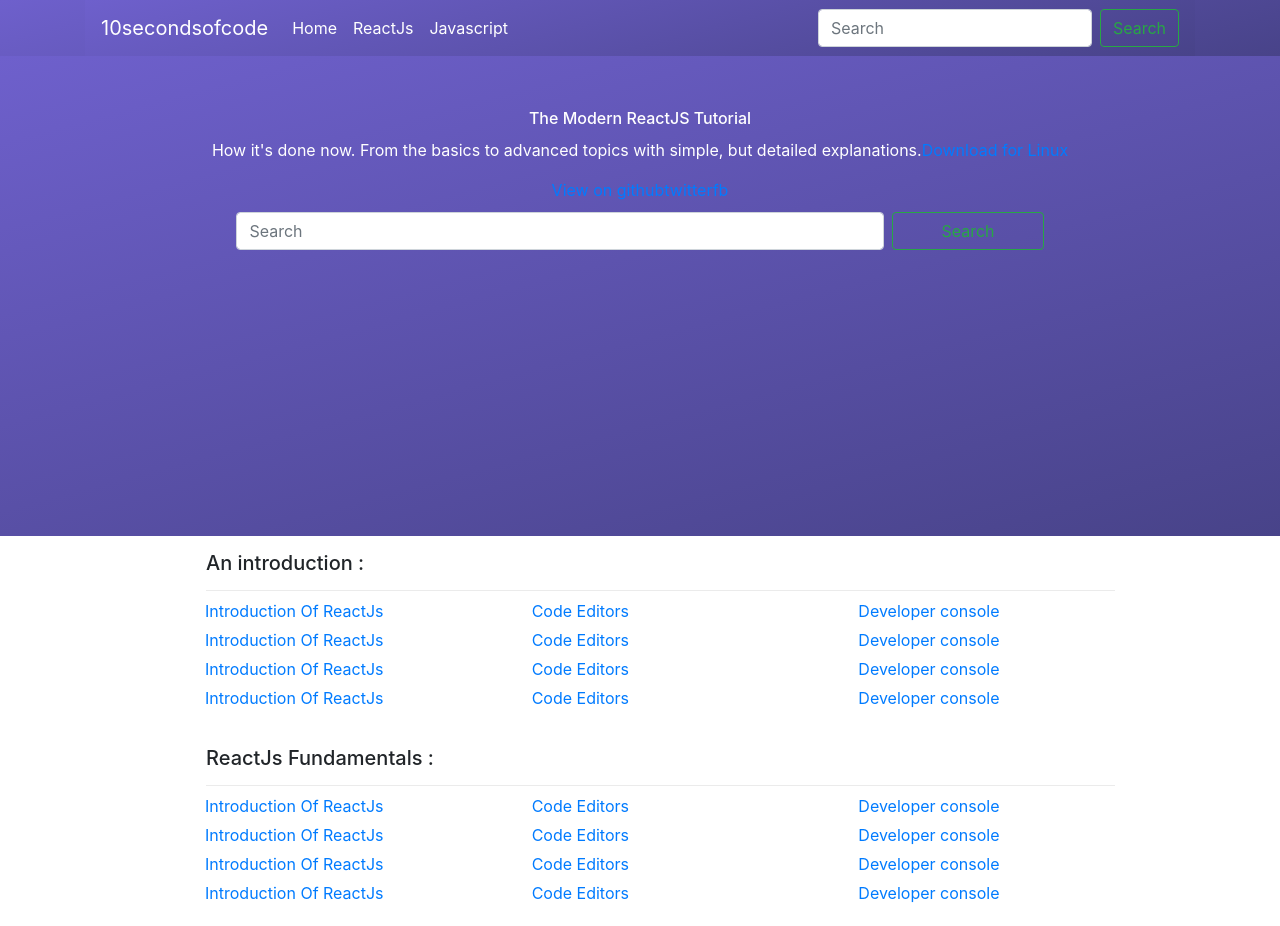
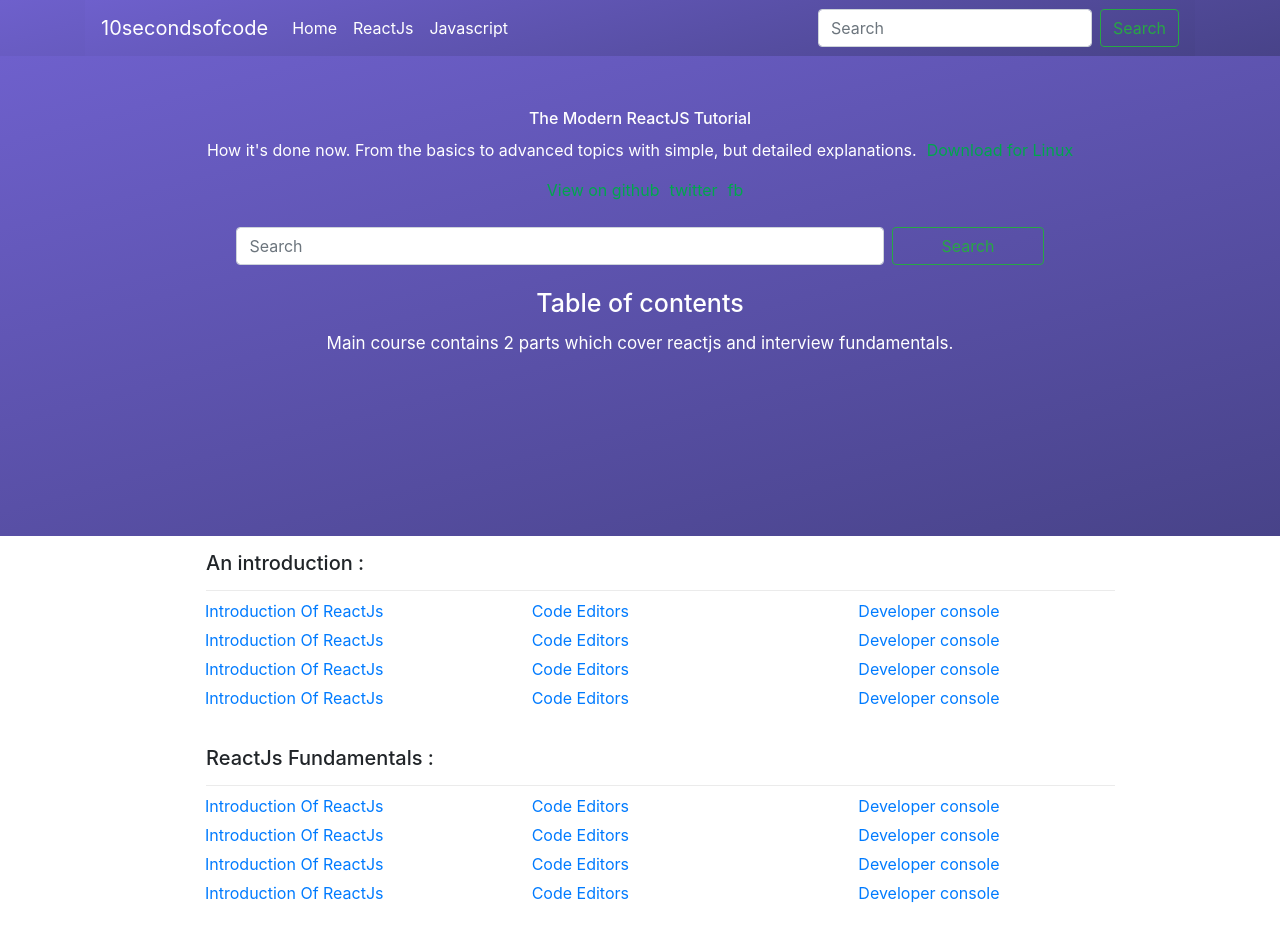
Before and after one commit to superdev905/10secondcode, a React app: page / in a window 1280 px wide. Built offline with nearby package versions, Linux system fonts and the light colour scheme.

Commit message:
Styles changed

```diff
--- a/src/Components/Herocontent.js
+++ b/src/Components/Herocontent.js
@@ -5,7 +5,7 @@ class Herocontent extends React.Component {
   render() {
     return (
         <div className="main thememain-blue">
-            <div className="container main">
+            <div className="container main hero-content-main    ">
                 <div className="col-12">
                     <h1 className="theme-text">The Modern ReactJS Tutorial</h1>
                     <p className="theme-text" >How it's done now. From the basics to advanced topics with simple, but detailed explanations.
@@ -17,10 +17,16 @@ class Herocontent extends React.Component {
                         <a className="button button--big" href="#">fb</a>
                     </div>
                     <div className="">
-                        <form className="theme-search form-inline my-2 my-lg-0 theme-text">
+                        <div className="search-content">
+                            <form className="theme-search form-inline my-2 my-lg-0 theme-text">
                                 <input className=" theme-search-input form-control mr-sm-2" type="search" placeholder="Search"></input>
                                 <button className="theme-search-btn btn btn-outline-success my-2 my-sm-0" type="submit">Search</button>
-                        </form>
+                            </form>
+                        </div>
+                    </div>
+                    <div className="theme-text banner-text">
+                        <h2>Table of contents</h2>
+                        <p>Main course contains 2 parts which cover reactjs and interview fundamentals.</p>
                     </div>
                 </div>
             </div>
--- a/src/style.css
+++ b/src/style.css
@@ -64,3 +64,28 @@
 .content-main li{
     padding-bottom: 5px;
 }
+
+.theme-text a{
+    color: #00A64D;
+    margin-left:10px;
+}
+
+.banner-text{
+    margin-top:20px;
+    font-size: 14px;
+}
+
+.banner-text h2{
+    font-size: 25px !important;
+    line-height: 1.5;
+}
+
+.banner-text p{
+    font-size: 17px !important;
+    line-height: 1.5;
+    word-wrap: break-word;
+}
+
+.search-content{
+    margin-top:15px;
+}
```
